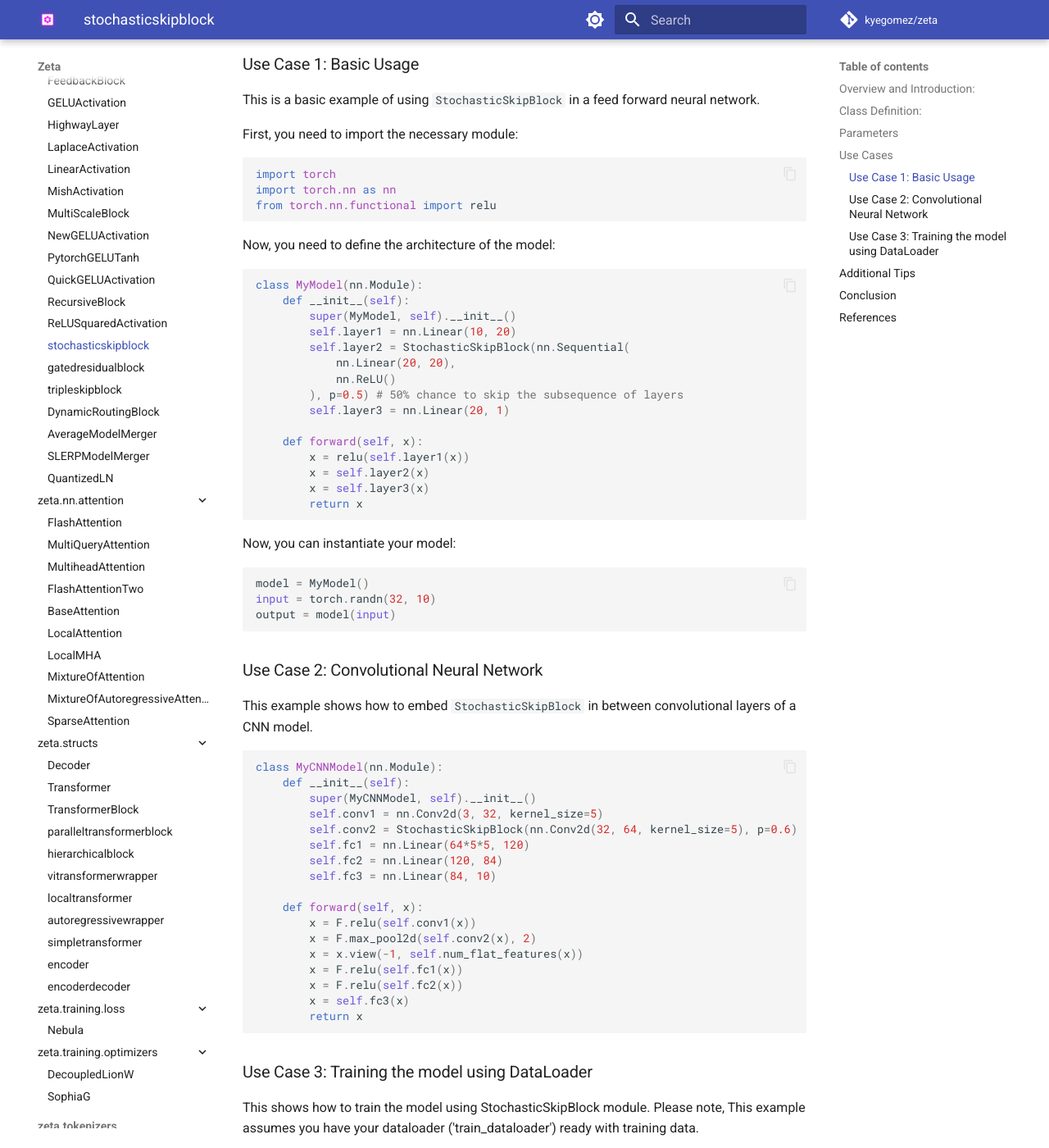
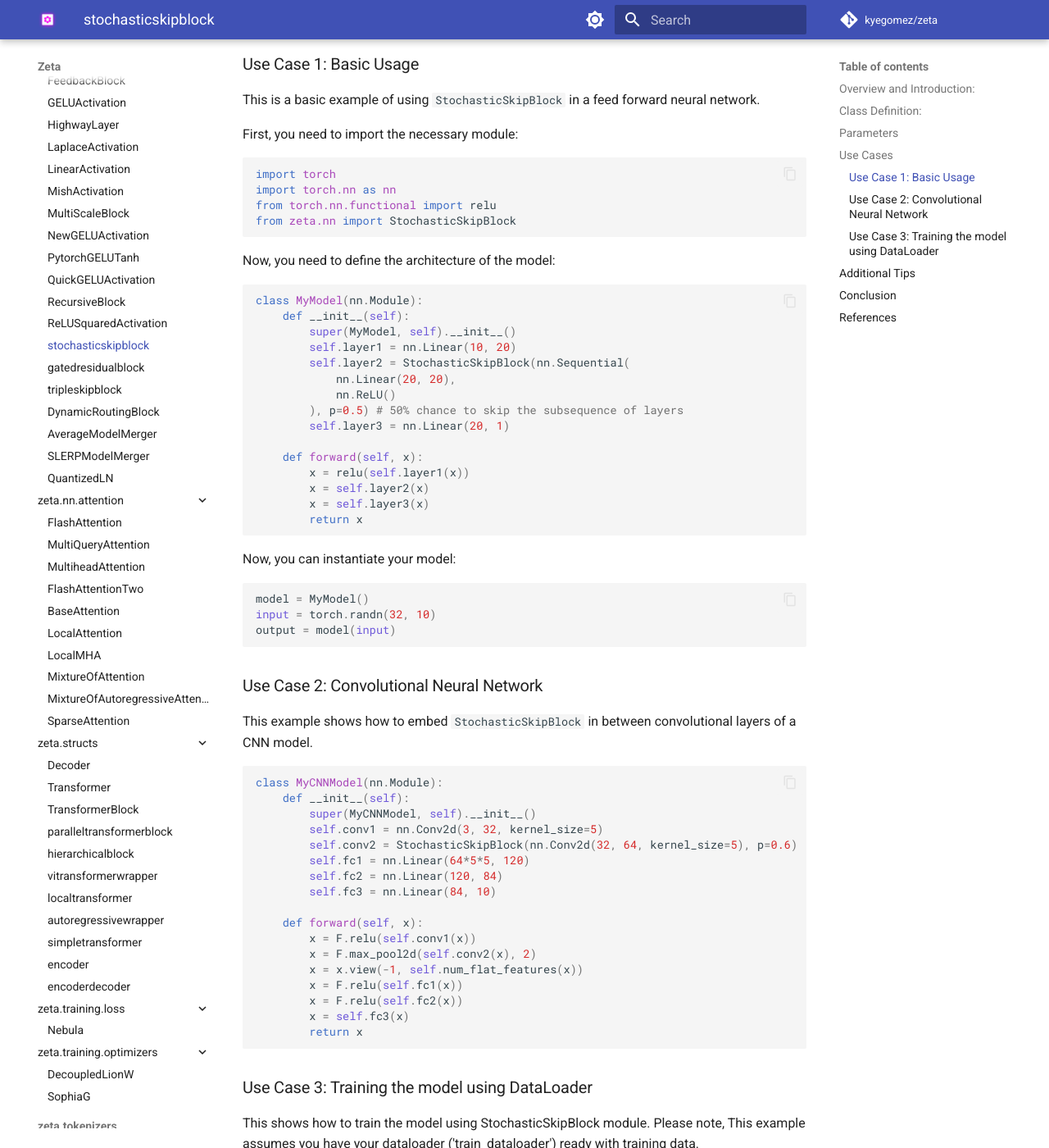
Before and after one commit to kyegomez/zeta, an MkDocs documentation site: the page built from docs/zeta/nn/modules/stochasticskipblock.md, in a window 1280 px wide and 1400 px high, scrolled down 1633 px. Shown: the whole window at 82% size. Built offline with MkDocs 1.6.1 and Material for MkDocs 9.7.7, drawn with Linux system fonts in a browser that asks for light colours; comment, search, counter and statistics services are not loaded; some of the changed text lies outside the part shown.

Commit message:
Update stochasticskipblock.md

````diff
--- a/docs/zeta/nn/modules/stochasticskipblock.md
+++ b/docs/zeta/nn/modules/stochasticskipblock.md
@@ -63,6 +63,7 @@
 import torch
 import torch.nn as nn
 from torch.nn.functional import relu
+from zeta.nn import StochasticSkipBlock
 ```
 
 Now, you need to define the architecture of the model:
@@ -125,6 +126,8 @@
 from torch.optim import SGD
 from torch.nn.functional import binary_cross_entropy
 import torch.optim as optim
+from zeta.nn import StochasticSkipBlock
+
 
 #initiate model
 model = MyModel()
````
